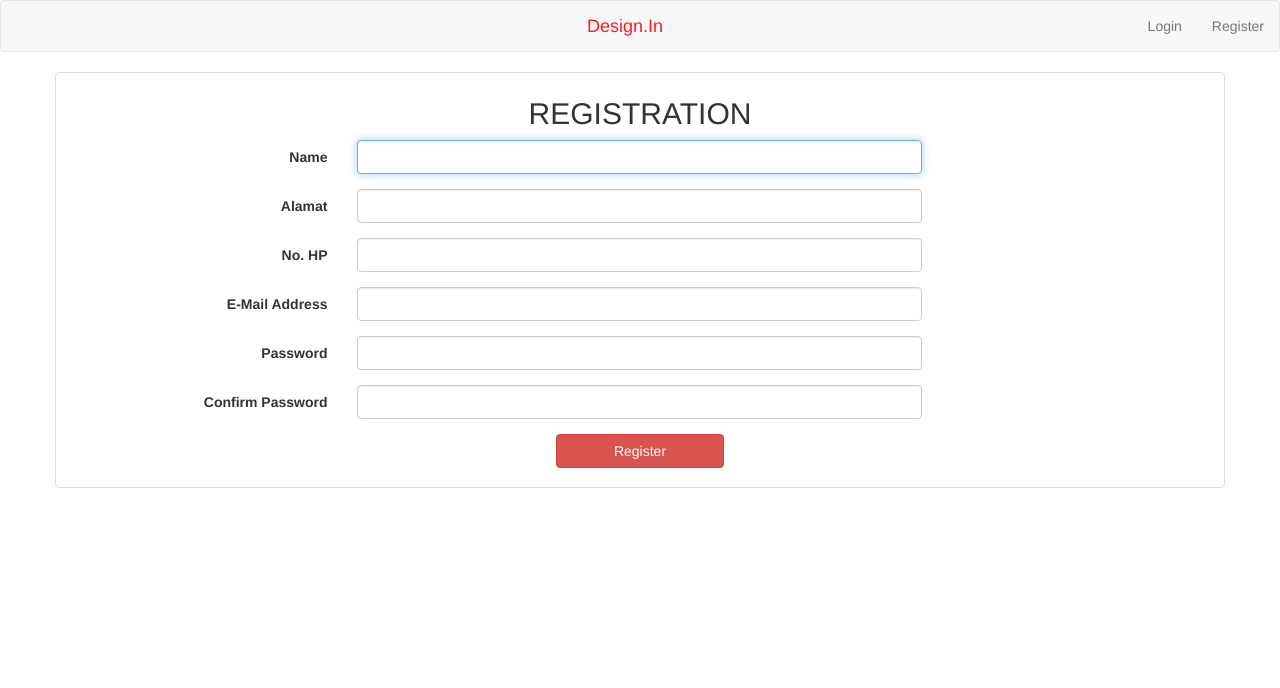
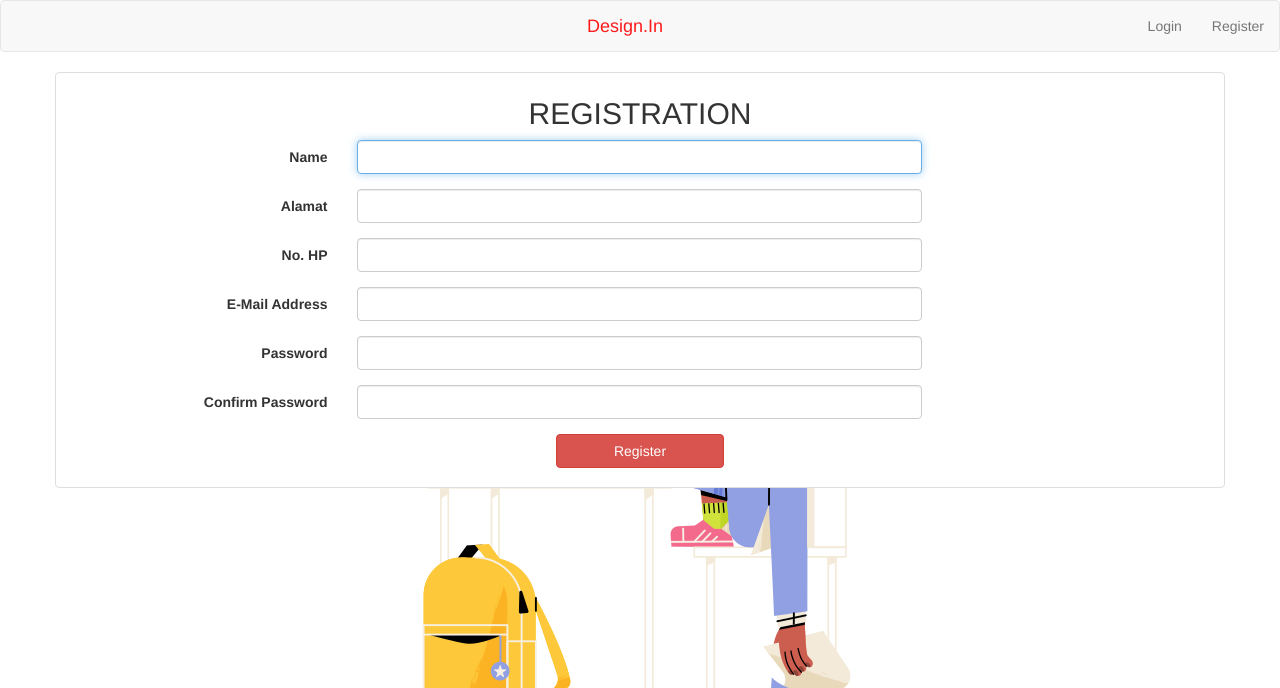
Before and after one commit to Josh3011/project_designin, a Laravel app: page /register in a window 1280 px wide. Shown: the top 688 px of the page. Run offline with Laravel 8, Linux system fonts and the light colour scheme.

Commit message:
background

```diff
--- a/resources/views/layouts/apprev.blade.php
+++ b/resources/views/layouts/apprev.blade.php
@@ -19,6 +19,14 @@
 
     <!-- Styles -->
     <style>
+        body {
+            background-image: url('/assets/design-in/backgrnd.png');
+            background-repeat: no-repeat;
+            background-attachment: fixed;
+            background-position-x: 380px;
+            background-position-y: 235px;
+        }
+
         .warnahuruf {
             color: red;
         }
@@ -52,10 +60,9 @@
             bottom: 0;
             width: 100%;
             height: 30px;
-            background-color:#ff6666;
+            background-color: #ff6666;
             text-align: center;
         }
-
     </style>
     <!-- bootstrap -->
     <link rel="stylesheet" href="https://maxcdn.bootstrapcdn.com/bootstrap/3.4.1/css/bootstrap.min.css">
@@ -92,7 +99,7 @@
                         <div class="dropdown-menu dropdown-menu-right" aria-labelledby="navbarDropdown">
                             <a class="dropdown-item" href="{{ route('logout') }}"
                                 onclick="event.preventDefault();
-                                                                                                 document.getElementById('logout-form').submit();">
+                                                                                                         document.getElementById('logout-form').submit();">
                                 {{ __('Logout') }}
                             </a>
 
@@ -110,7 +117,7 @@
     <main class="py-4">
         @yield('content')
     </main>
-    </div>
+
 
 </body>
 
--- a/routes/web.php
+++ b/routes/web.php
@@ -12,7 +12,7 @@
 */
 
 Route::get('/', function () {
-    return view('auth.login');
+    return view('welcome');
 });
 
 Auth::routes();
```
Also changed, not shown: resources/views/welcome.blade.php (+10 -6 lines), public/assets/design-in/backgrnd.png (added).
